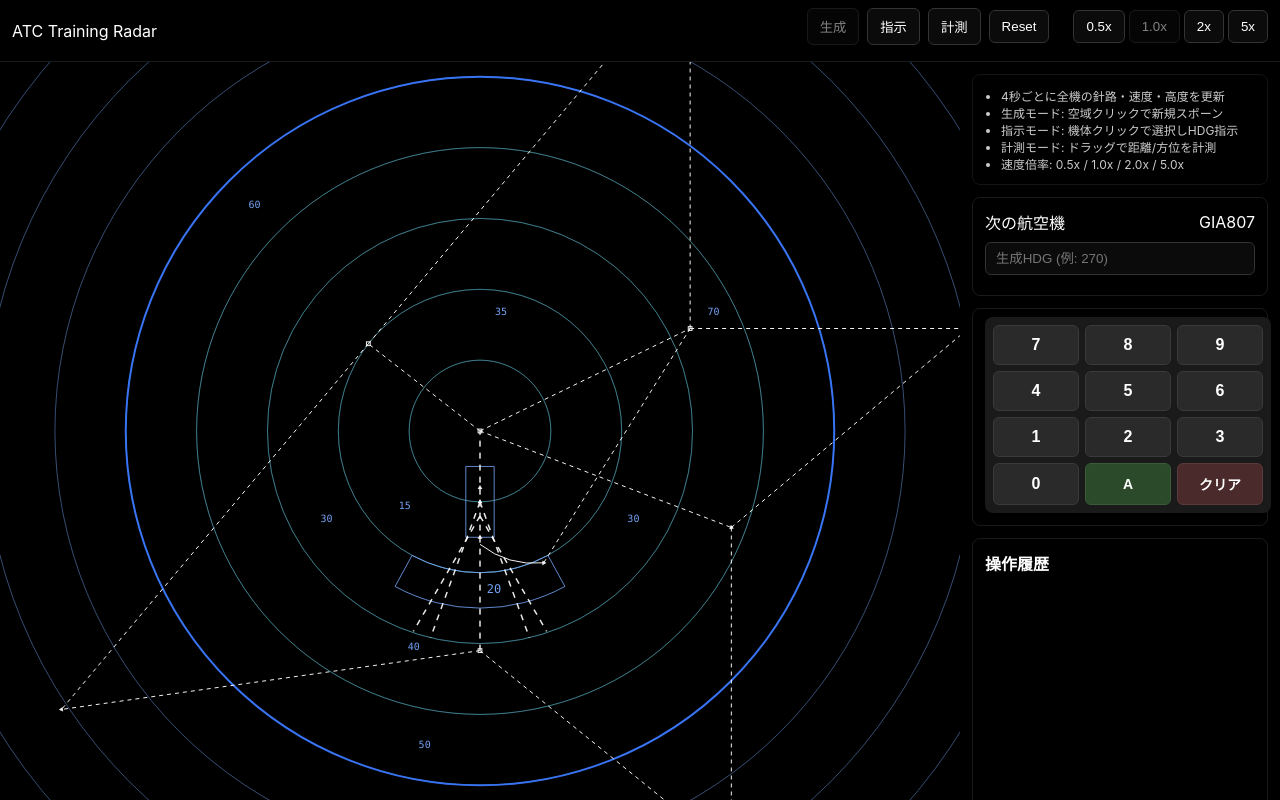
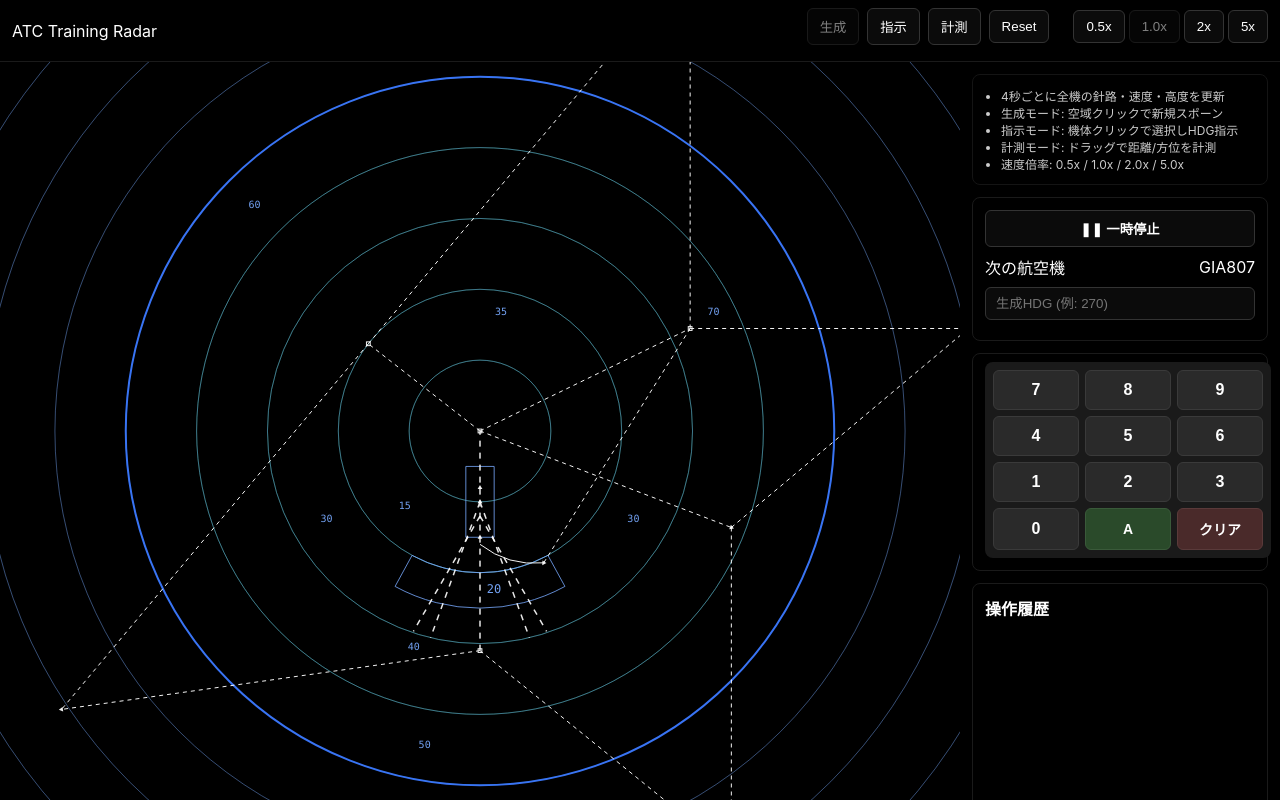
Before and after one commit to shinnnnk/rader-vector-app, a React (Vite) app: page / in a window 1280 px wide. Built offline with nearby package versions, Linux system fonts and the light colour scheme.

Commit message:
feat: pause function

```diff
--- a/src/App.tsx
+++ b/src/App.tsx
@@ -91,6 +91,8 @@ export const App: React.FC = () => {
 				/>
 				<ControlPanel
 					selected={state.selected}
+					isPaused={state.isPaused}
+					togglePause={state.togglePause}
 					onHeading={(hdg) => state.selected && state.issueHeading(state.selected.id, hdg)}
 					onApproach={() => state.selected && state.issueApproach(state.selected.id)}
 					history={state.history}
--- a/src/components/ControlPanel.tsx
+++ b/src/components/ControlPanel.tsx
@@ -4,6 +4,8 @@ import { NumericKeyboard } from './NumericKeyboard'
 
 export interface ControlPanelProps {
 	selected: Aircraft | null
+	isPaused: boolean
+	togglePause: () => void
 	onHeading: (headingDeg: number) => void
 	onApproach: () => void
 	history: { timestamp: number; aircraftId: string; action: string }[]
@@ -16,6 +18,8 @@ export interface ControlPanelProps {
 
 export const ControlPanel: React.FC<ControlPanelProps> = ({
 	selected,
+	isPaused,
+	togglePause,
 	onHeading,
 	onApproach,
 	history,
@@ -69,6 +73,11 @@ export const ControlPanel: React.FC<ControlPanelProps> = ({
 				</ul>
 			</div>
 			<div className="panel">
+				<div className="row">
+					<button onClick={togglePause} style={{ width: '100%', fontWeight: 'bold' }}>
+						{isPaused ? '▶ 再開' : '❚❚ 一時停止'}
+					</button>
+				</div>
 				{mode === 'spawn' ? (
 					<div className="row" style={{ justifyContent: 'space-between' }}>
 						<div>次の航空機</div>
--- a/src/state/store.ts
+++ b/src/state/store.ts
@@ -95,6 +95,7 @@ export function useRadarState(initial: Aircraft[]) {
 	const [selectedId, setSelectedId] = useState<AircraftId | null>(null)
 	const [history, setHistory] = useState<HistoryItem[]>([])
 	const [simSpeed, setSimSpeed] = useState<SimSpeed>(1)
+	const [isPaused, setIsPaused] = useState<boolean>(false)
 	const [nextCallsign, setNextCallsign] = useState<string>('')
 	const timerRef = useRef<number | null>(null)
 	const initialRef = useRef<Aircraft[]>(initial)
@@ -103,9 +104,12 @@ export function useRadarState(initial: Aircraft[]) {
 		setNextCallsign(generateCallsign(initial))
 	}, [initial])
 
-	// 4秒ごと更新（速度倍率に応じて間隔を調整）
+	// 4秒ごと更新（速度倍率・一時停止に応じて間隔を調整）
 	useEffect(() => {
 		if (timerRef.current) window.clearInterval(timerRef.current)
+		if (isPaused) {
+			return // Do nothing if paused
+		}
 		const intervalMs = (TICK_SEC * 1000) / simSpeed
 		timerRef.current = window.setInterval(() => {
 			setAircraft((list) =>
@@ -115,12 +119,16 @@ export function useRadarState(initial: Aircraft[]) {
 		return () => {
 			if (timerRef.current) window.clearInterval(timerRef.current)
 		}
-	}, [simSpeed])
+	}, [simSpeed, isPaused])
 
 	const selected = useMemo(
 		() => aircraft.find((a) => a.id === selectedId) ?? null,
 		[aircraft, selectedId]
 	)
+
+	function togglePause() {
+		setIsPaused((p) => !p)
+	}
 
 	function issueApproach(id: AircraftId) {
 		setAircraft((list) =>
@@ -204,6 +212,8 @@ export function useRadarState(initial: Aircraft[]) {
 		simSpeed,
 		speedPresets: SPEED_PRESETS,
 		setSimSpeed,
+		isPaused,
+		togglePause,
 		issueApproach,
 		issueHeading,
 		resetAll,
```
